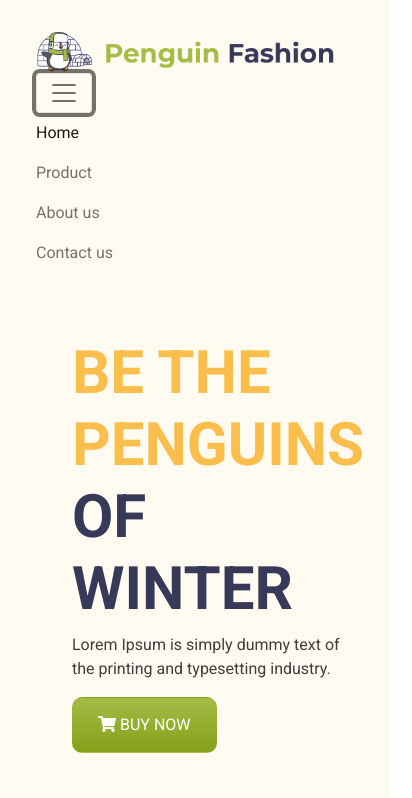
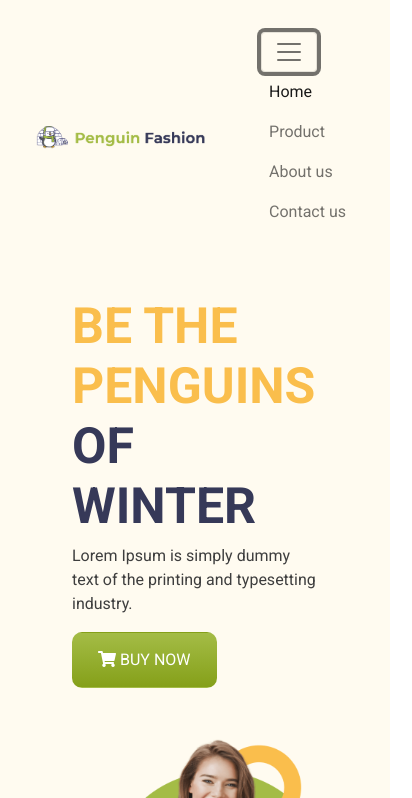
Before and after one commit to mhhakim/ph-penguin-fashion, a plain HTML site: page index.html in a window 390 px wide. Both pictures are taken after a click on the button "Toggle navigation". Shown: the top 798 px of the page, 412 px wide, since content can reach past the window. Drawn offline with nearby package versions, Linux system fonts and the light colour scheme.

Commit message:
Small changes & fav icon added

```diff
--- a/index.html
+++ b/index.html
@@ -10,13 +10,14 @@
     rel="stylesheet">
   <link rel="stylesheet" href="https://cdnjs.cloudflare.com/ajax/libs/font-awesome/5.15.2/css/all.min.css">
   <link rel="stylesheet" href="styles.css">
+  <link rel="shortcut icon" href="favicon.ico">
   <title>Penguin Fashion</title>
 </head>
 
 <body>
   <header class="container header p-4">
     <nav class="navbar navbar-expand-lg navbar-light">
-      <div class="container-fluid d-flex justify-content-between">
+      <div class="container d-flex justify-content-between align-items-center">
         <div class="logo">
           <a class="navbar-brand" href="#">
             <img src="images/icons/logo.png" alt="Penguin Shop">
@@ -30,16 +31,16 @@
           </button>
           <div class="collapse navbar-collapse" id="navbarSupportedContent">
             <ul class="navbar-nav me-auto mb-2 mb-lg-0">
-              <li class="nav-item">
+              <li class="nav-item px-2">
                 <a class="nav-link active" aria-current="page" href="#">Home</a>
               </li>
-              <li class="nav-item">
+              <li class="nav-item px-2">
                 <a class="nav-link" href="#product">Product</a>
               </li>
-              <li class="nav-item">
+              <li class="nav-item px-2">
                 <a class="nav-link" href="#info">About us</a>
               </li>
-              <li class="nav-item">
+              <li class="nav-item px-2">
                 <a class="nav-link" href="#info">Contact us</a>
               </li>
             </ul>
@@ -56,7 +57,7 @@
         </div>
       </div>
       <div class="col-md-6 d-flex align-items-center">
-        <img class="img-fluid w-75" src="images/nav-woman.png" alt="">
+        <img class="img-fluid w-75 ms-5" src="images/nav-woman.png" alt="">
       </div>
     </div>
   </header>
--- a/styles.css
+++ b/styles.css
@@ -1,75 +1,115 @@
 body {
     font-family: 'Roboto', sans-serif;
 }
-.logo img {
-    width: 300px;
+
+@media (min-width: 480px) {
+    .logo img {
+        width: 300px;
+    }
+
+    h1 {
+
+        font-size: 60px;
+    }
 }
-.header {
-    background-color: #FFFBF0 !important;
+
+@media (max-width: 480px) {
+    .logo img {
+        width: 170px;
+    }
+
+    h1 {
+
+        font-size: 50px;
+    }
 }
+
+.header,
+.newsletter {
+    background-color: #FFFBF0;
+}
+
 h1 {
     text-transform: uppercase;
-    font-size: 60px;
 }
-h1, h2, h3 {
+
+h1,
+h2,
+h3 {
     color: #363958;
     font-weight: 700;
 }
+
 p {
     color: #3E3E3E;
 }
+
 .highlight {
     color: #FABE4C;
     font-weight: 700;
 }
+
 .products h2 {
     font-family: 'Bebas Neue', cursive;
     font-size: 48px;
 }
+
 .product {
     background-color: #F1F1F1;
     border-radius: 30px;
     padding: 10%;
 }
+
 .product img {
     width: 300px;
     height: 340px;
 }
+
 .product-footer {
     border: none;
     background-color: #fff;
 }
+
 .card {
     border: none;
 }
-.buy-button, .sub-button {
+
+.buy-button,
+.sub-button {
     background: linear-gradient(180deg, #A4BC46 0%, #85A019 100%);
     border-radius: 10px;
     color: #fff;
 }
+
 .buy-button {
     text-transform: uppercase;
     padding: 15px 25px;
 }
+
 .sub-button {
     padding: 10px 15px;
 }
-.buy-button:hover, .sub-button:hover {
+
+.buy-button:hover,
+.sub-button:hover {
     color: #ffc861;
 }
+
 .info {
     margin-top: 6rem;
 }
-.info-item, .product-card {
+
+.info-item,
+.product-card {
     box-shadow: 0px 10px 30px rgba(0, 0, 0, 0.05);
     border-radius: 20px;
 }
+
 .newsletter {
-    background-color: #FFFBF0 !important;
     height: 200px;
 }
+
 .sub-area input {
-    color: darkmagenta;
     padding: 10px 15px;
     width: auto;
     display: inline;
```
Also changed, not shown: favicon.ico (added).
